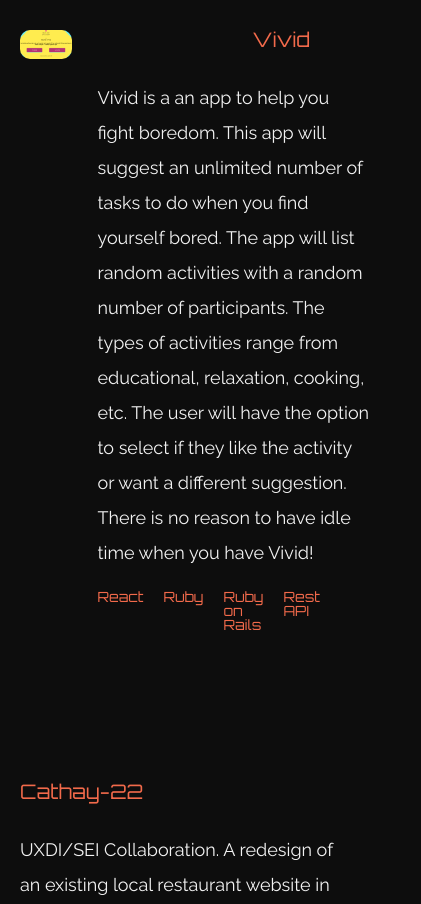
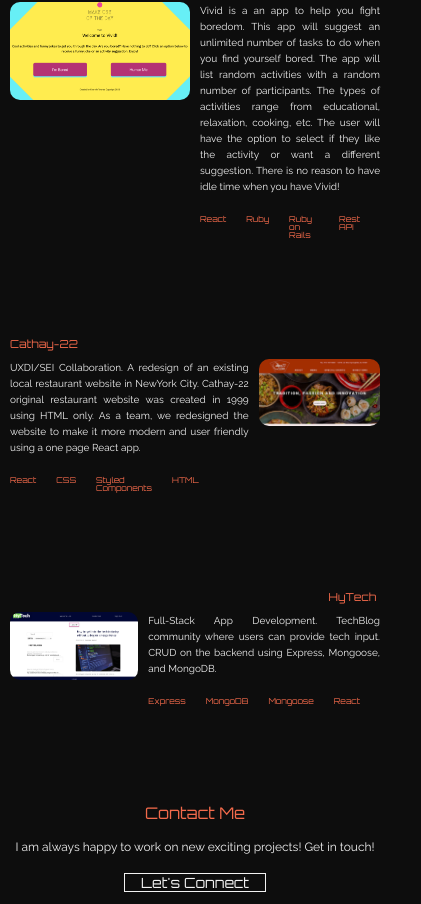
Before and after one commit to CherelleTownes/portfolio, a React (Create React App) app: page / in a window 390 px wide. Shown: the part 1700-2604 px from the top of the page, 421 px wide, since content can reach past the window. Built offline with nearby package versions, Linux system fonts and the light colour scheme.

Commit message:
completed 425 mobile responsivness

```diff
--- a/src/Components/Contact/index.js
+++ b/src/Components/Contact/index.js
@@ -13,6 +13,10 @@ const Label = styled.h2`
   font-size: 32px;
   color:#F26A4B;
   padding-bottom: 40px;
+  @media (max-width: 425px) {
+    font-size: 16px;
+    padding-bottom: 20px;
+  }
 `;
 
 const ContactText = styled.p`
@@ -20,6 +24,10 @@ const ContactText = styled.p`
   color: #F2F2F2;
   font-family: 'Raleway', sans-serif;
   padding-bottom: 20px;
+  @media (max-width: 425px) {
+    font-size: 12px;
+    padding-bottom: 0;
+  }
 `;
 
 const Button = styled.button`
--- a/src/Components/Featured/index.js
+++ b/src/Components/Featured/index.js
@@ -6,6 +6,9 @@ import FilthyFashion from '../../assets/images/filthyfashion-img.png';
 
 const StyledFeatured = styled.section`
  padding-top: 150px;
+ @media (max-width: 425px) {
+    padding-top: 100px;
+  }
 `;
 
 const FeaturedContainer = styled.div`
@@ -58,7 +61,7 @@ const Title = styled.h3`
   padding-right: 60px;
   padding-bottom: 30px;
   @media (max-width: 425px) {
-    font-size: 8px;
+    font-size: 10px;
     padding-right: 4px;
   padding-bottom: 10px;
   }
--- a/src/Components/Projects/index.js
+++ b/src/Components/Projects/index.js
@@ -17,11 +17,18 @@ const ProjectContainer = styled.div`
   align-content: center;
   grid-column-gap: 25px;
   padding:0 20px 150px 20px;
+  @media (max-width: 425px) {
+    grid-column-gap: 10px;
+    padding: 0 10px 100px 10px;
+  }
 `;
 
 const ProjectImage = styled.a`
   img{ width: 100%;
       border-radius: 10px;
+      @media (max-width: 425px) {
+        margin-top: 20px;
+      }
   };
 `;
 
@@ -32,6 +39,12 @@ const Title = styled.h3`
   justify-content: flex-end;
   padding-right: 60px;
   padding-bottom: 30px;
+  @media (max-width: 425px) {
+    font-size: 11px;
+    padding-right: 4px;
+  padding-bottom: 10px;
+  }
+
 `;
 
 const TitleCathay = styled.h3`
@@ -41,6 +54,11 @@ const TitleCathay = styled.h3`
   color: #F26A4B;
   padding-right: 60px;
   padding-bottom: 30px;
+  @media (max-width: 425px) {
+    font-size: 11px;
+    padding-right: 4px;
+  padding-bottom: 10px;
+  }
 `;
 
 
@@ -49,6 +67,11 @@ const DescriptionText = styled.p`
   color: #F2F2F2;
   font-family: 'Raleway', sans-serif;
   line-height: 35px;
+  @media (max-width: 425px) {
+    font-size: 10px;
+    text-align: justify;
+    line-height: 16px;
+  }
 `;
 
 const TechList = styled.ul`
@@ -56,6 +79,9 @@ const TechList = styled.ul`
   justify-content: flex-end;
   padding-right: 30px;
   padding-top: 20px;
+  @media (max-width: 425px) {
+    padding-right: 0;
+  }
 `;
 
 const TechListCathay = styled.ul`
@@ -70,6 +96,10 @@ font-size: 14px;
 color: #F26A4B;
 display: inline;
 padding-right: 20px;
+@media (max-width: 425px) {
+  font-size: 8px;
+  /* padding-right: 0; */
+}
 `;
 
 export default function Projects() {
@@ -114,11 +144,11 @@ export default function Projects() {
 
       <ProjectContainer>
         <div>
-        <ProjectImage href="http://hytech.surge.sh/" target="_blank"><img src={hytech} alt="Hytech" /></ProjectImage>
+        <ProjectImage href="http://hytech.surge.sh/" target="_blank"><img src={hytech} alt="Hytech"/></ProjectImage>
         </div>
         <div>
           <Title>HyTech</Title>
-        <DescriptionText>Full-Stack App Development. TechBlog community where users can provide tech input. CRUD on the backend using Express, Mongoose, and MongoDB</DescriptionText>
+        <DescriptionText>Full-Stack App Development. TechBlog community where users can provide tech input. CRUD on the backend using Express, Mongoose, and MongoDB.</DescriptionText>
         <TechList>
           <TechItem>Express</TechItem>
           <TechItem>MongoDB</TechItem>
```
